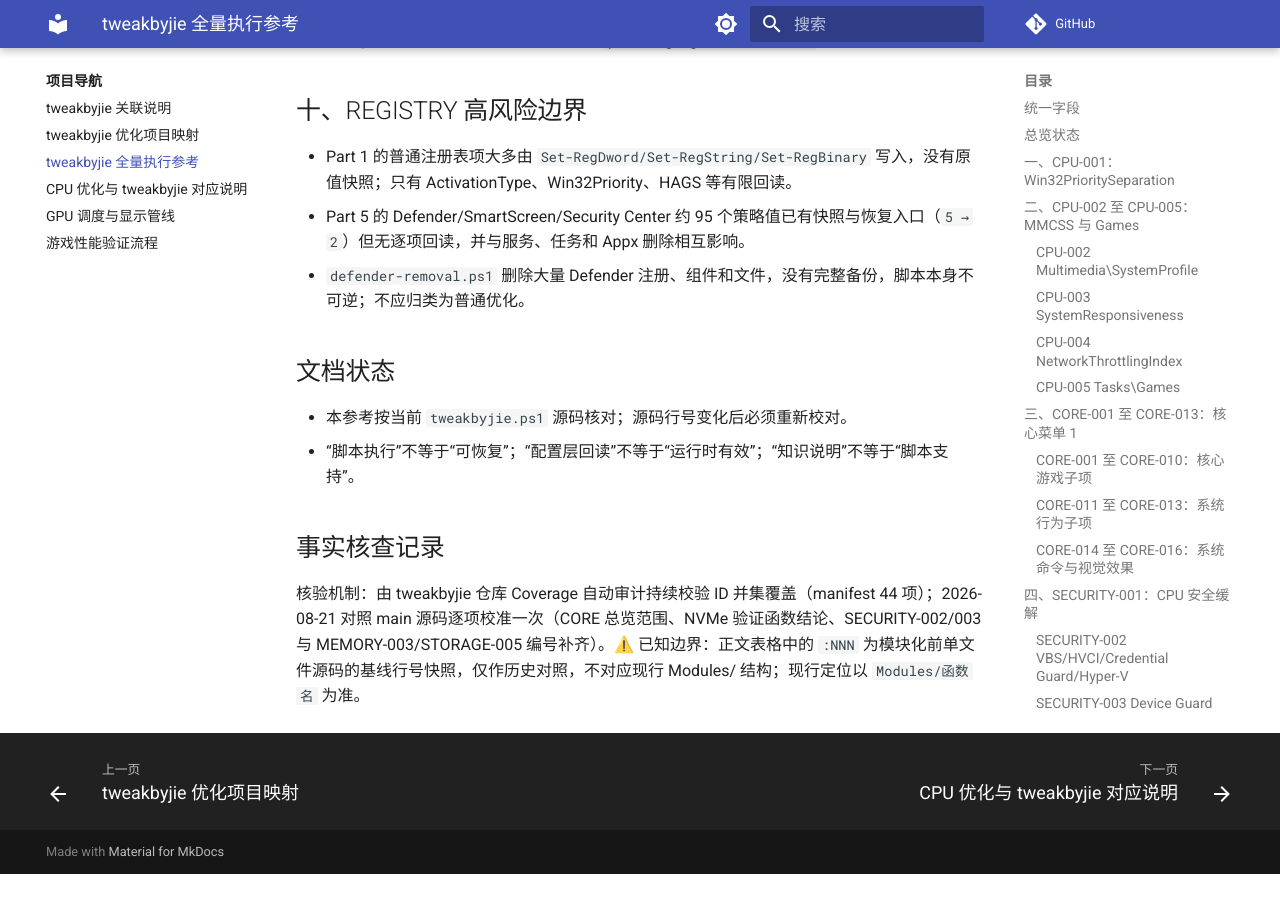
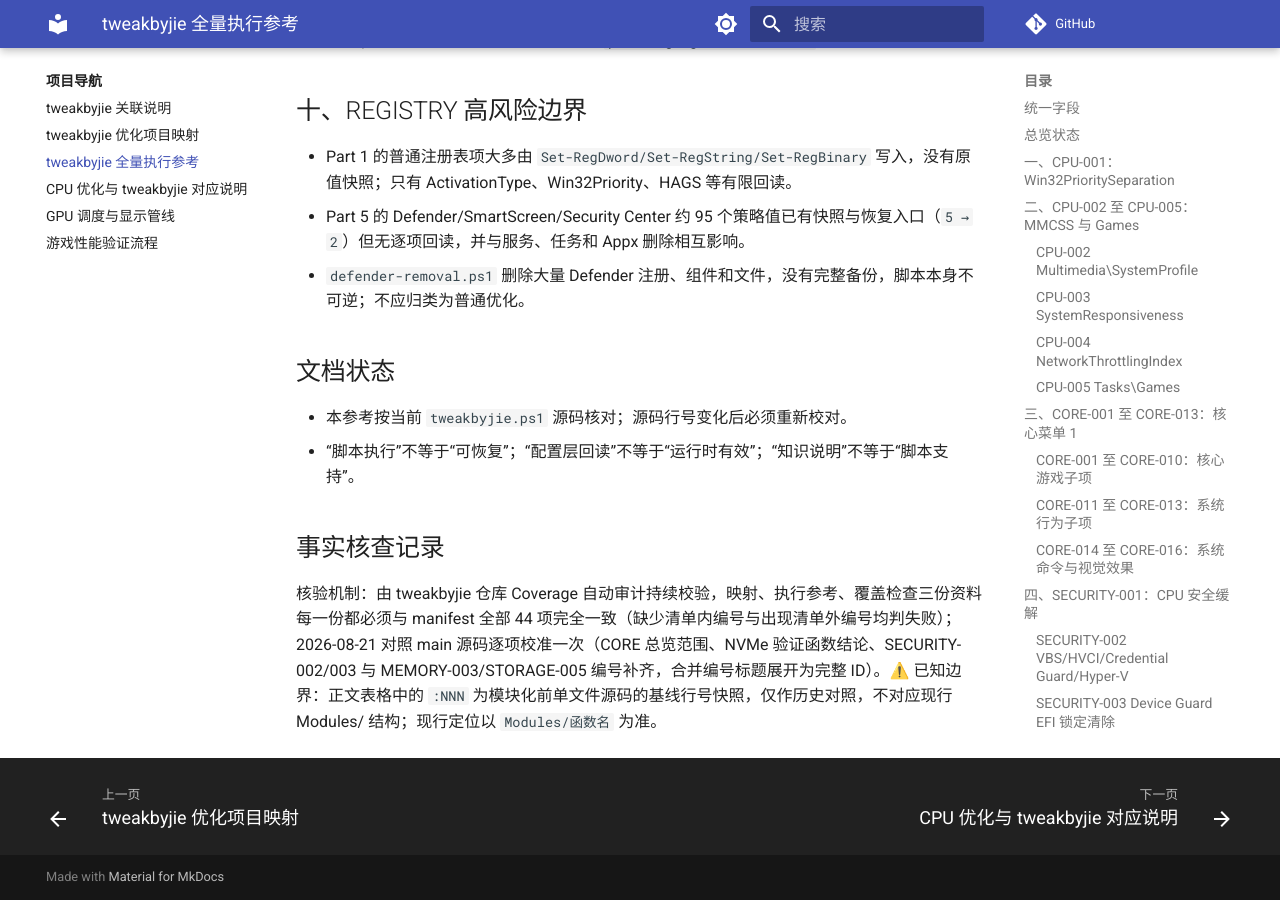
Before and after one commit to 3304711297/youshouldknow, an MkDocs documentation site: the page built from docs/项目导航/tweakbyjie全量执行参考.md, in a window 1280 px wide and 900 px high, scrolled down 9111 px. Built offline with MkDocs 1.6.1 and Material for MkDocs 9.7.7, drawn with Linux system fonts in a browser that asks for light colours; comment, search, counter and statistics services are not loaded; before the commit the page ends 9985 px from its top, so only the background shows below that; some of the changed text lies outside the part shown.

Commit message:
覆盖审计契约收紧适配：合并编号标题展开为完整 ID，核验表述改为逐份与 manifest 完全一致
- 全量执行参考：MEMORY/STORAGE/GPU/BOOT 六处合并编号标题（如 MEMORY-001/002）展开为完整 ID，
  使自动审计可逐份提取全部清单项；核验机制表述由"ID 并集覆盖"改为"逐份完全一致"
- 优化映射：核验机制表述同步更新
- 配套 tweakbyjie 仓库审计脚本收紧（missing 与 extra 均判失败）

```diff
--- a/docs/项目导航/tweakbyjie全量执行参考.md
+++ b/docs/项目导航/tweakbyjie全量执行参考.md
@@ -228,4 +228,4 @@
 - “脚本执行”不等于“可恢复”；“配置层回读”不等于“运行时有效”；“知识说明”不等于“脚本支持”。
 ## 事实核查记录
 
-核验机制：由 tweakbyjie 仓库 Coverage 自动审计持续校验 ID 并集覆盖（manifest 44 项）；2026-08-21 对照 main 源码逐项校准一次（CORE 总览范围、NVMe 验证函数结论、SECURITY-002/003 与 MEMORY-003/STORAGE-005 编号补齐）。⚠️ 已知边界：正文表格中的 `:NNN` 为模块化前单文件源码的基线行号快照，仅作历史对照，不对应现行 Modules/ 结构；现行定位以 `Modules/函数名` 为准。
+核验机制：由 tweakbyjie 仓库 Coverage 自动审计持续校验，映射、执行参考、覆盖检查三份资料每一份都必须与 manifest 全部 44 项完全一致（缺少清单内编号与出现清单外编号均判失败）；2026-08-21 对照 main 源码逐项校准一次（CORE 总览范围、NVMe 验证函数结论、SECURITY-002/003 与 MEMORY-003/STORAGE-005 编号补齐，合并编号标题展开为完整 ID）。⚠️ 已知边界：正文表格中的 `:NNN` 为模块化前单文件源码的基线行号快照，仅作历史对照，不对应现行 Modules/ 结构；现行定位以 `Modules/函数名` 为准。
```
Also changed, not shown: other parts of docs/项目导航/tweakbyjie全量执行参考.md (+6 -6 lines), docs/项目导航/tweakbyjie-optimization-mapping.md (+1 -1 lines).
